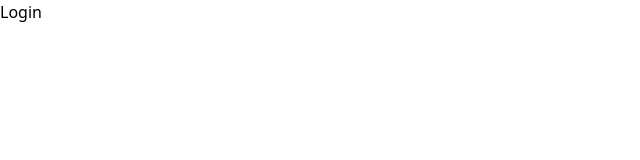
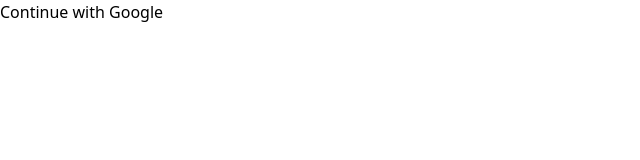
Before and after one commit to Aneer-Thapa1/Karate-Website, a React (Vite) app in the folder client/: page /login in a window 1280 px wide. Shown: the top 160 px of the page, without its empty margins (0-640 px from the left). Built offline with nearby package versions, Linux system fonts and the light colour scheme.

Commit message:
google auth

```diff
--- a/client/package.json
+++ b/client/package.json
@@ -12,6 +12,7 @@
   "dependencies": {
     "@reduxjs/toolkit": "^2.5.0",
     "antd": "^5.23.4",
+    "firebase": "^11.3.0",
     "lucide-react": "^0.469.0",
     "react": "^18.3.1",
     "react-dom": "^18.3.1",
--- a/client/src/pages/Login.jsx
+++ b/client/src/pages/Login.jsx
@@ -1,8 +1,10 @@
-import React from 'react'
+import React from "react";
 
 const Login = () => {
-    return (
-        <div>Login</div>
-    )
-}
-export default Login
+  return (
+    <div>
+      <button>Continue with Google</button>
+    </div>
+  );
+};
+export default Login;
--- a/client/src/pages/Signup.jsx
+++ /dev/null
@@ -1,8 +0,0 @@
-import React from 'react'
-
-const Signup = () => {
-    return (
-        <div>Signup</div>
-    )
-}
-export default Signup
```
Also changed, not shown: client/src/hooks/FireBase.jsx (added), 1 other file (tests, documents, lock files or other folders).
